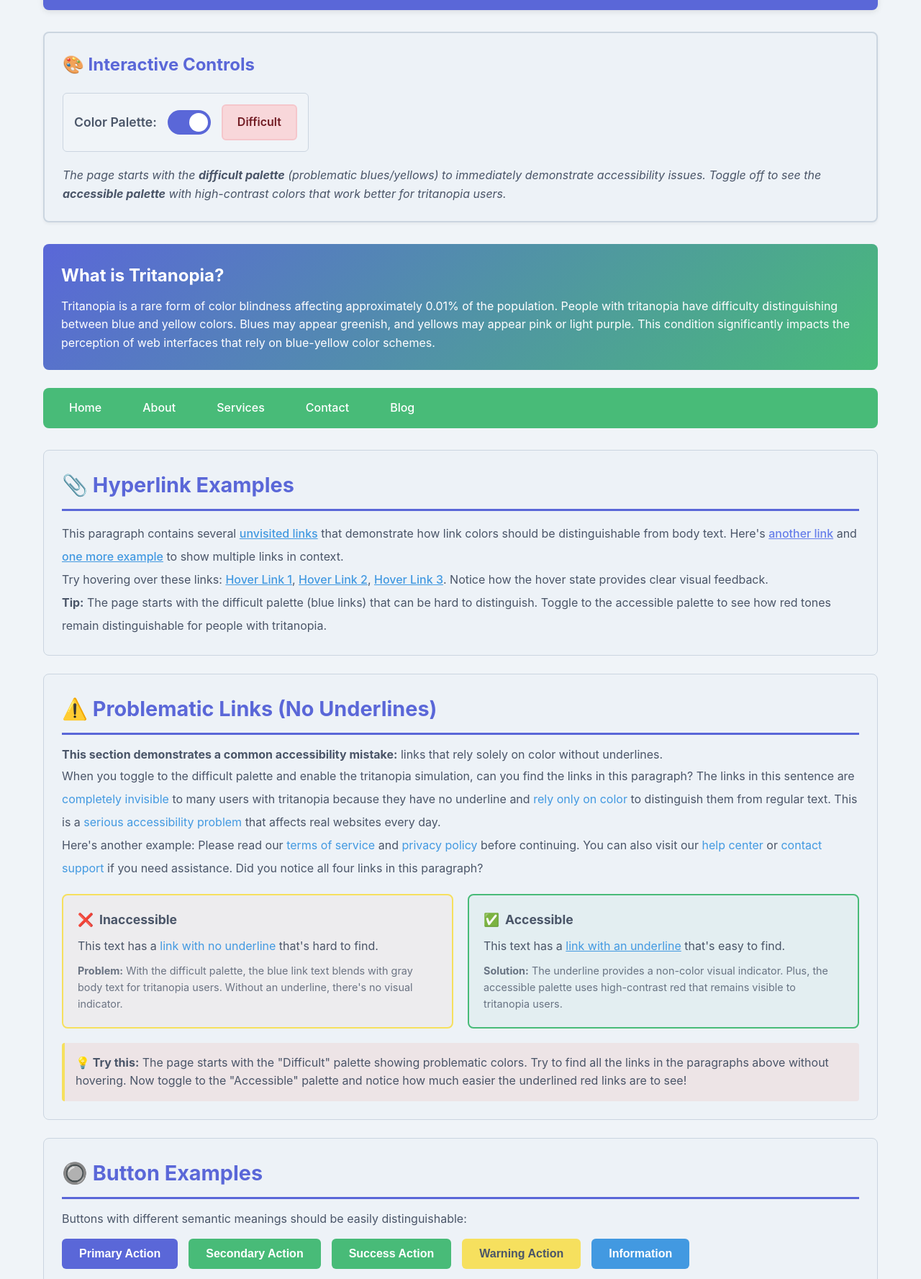
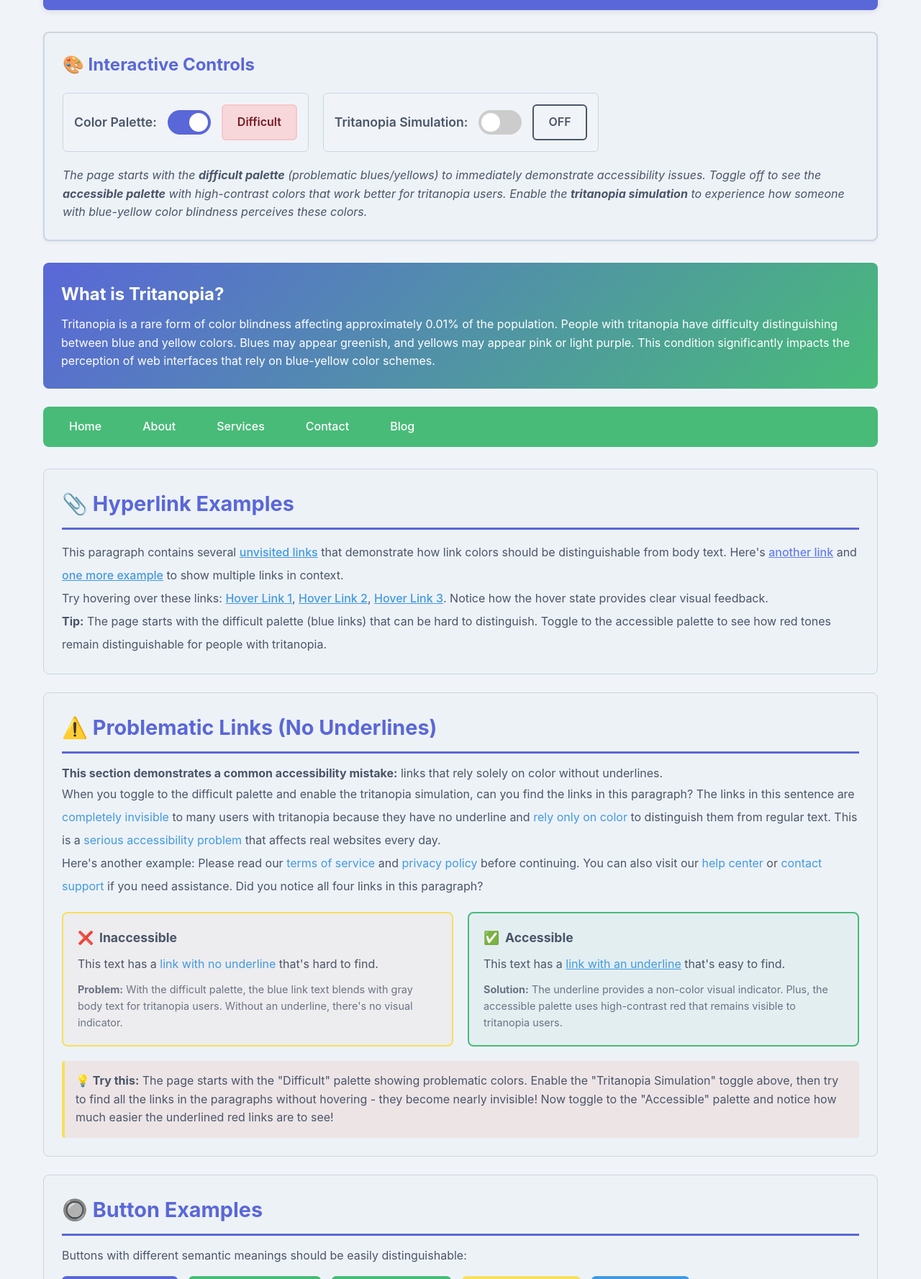
Before and after one commit to althe3rd/Color-Blindness-Test, a website: page index.html in a window 1280 px wide. Shown: the part 160-1937 px from the top of the page at 72% size. Drawn offline with Linux system fonts and the light colour scheme.

Commit message:
added simulation toggle

```diff
--- a/index.html
+++ b/index.html
@@ -136,10 +136,6 @@
             display: inline-block;
             width: 60px;
             height: 34px;
-        }
-
-        .simulate-tritanopia  {
-display:  none;
         }
 
         .toggle-switch input {
@@ -562,7 +558,7 @@ display:  none;
                     <span id="paletteStatus" class="status-indicator status-difficult">Difficult</span>
                 </div>
 
-                <div class="toggle-container simulate-tritanopia">
+                <div class="toggle-container">
                     <label class="toggle-label">Tritanopia Simulation:</label>
                     <label class="toggle-switch">
                         <input type="checkbox" id="tritanopiaToggle">
@@ -574,6 +570,7 @@ display:  none;
             <p style="margin-top: 20px; font-style: italic;">
                 The page starts with the <strong>difficult palette</strong> (problematic blues/yellows) to immediately demonstrate accessibility issues.
                 Toggle off to see the <strong>accessible palette</strong> with high-contrast colors that work better for tritanopia users.
+                Enable the <strong>tritanopia simulation</strong> to experience how someone with blue-yellow color blindness perceives these colors.
             </p>
         </div>
 
@@ -670,8 +667,8 @@ display:  none;
             <div style="margin-top: 20px; padding: 15px; background: rgba(231, 111, 81, 0.1); border-left: 4px solid var(--warning); border-radius: 4px;">
                 <p style="margin: 0;">
                     <strong>💡 Try this:</strong> The page starts with the "Difficult" palette showing problematic colors.
-                    Try to find all the links in the paragraphs above without hovering. Now toggle to the "Accessible" palette
-                    and notice how much easier the underlined red links are to see!
+                    Enable the "Tritanopia Simulation" toggle above, then try to find all the links in the paragraphs without hovering - they become nearly invisible!
+                    Now toggle to the "Accessible" palette and notice how much easier the underlined red links are to see!
                 </p>
             </div>
         </section>
```
